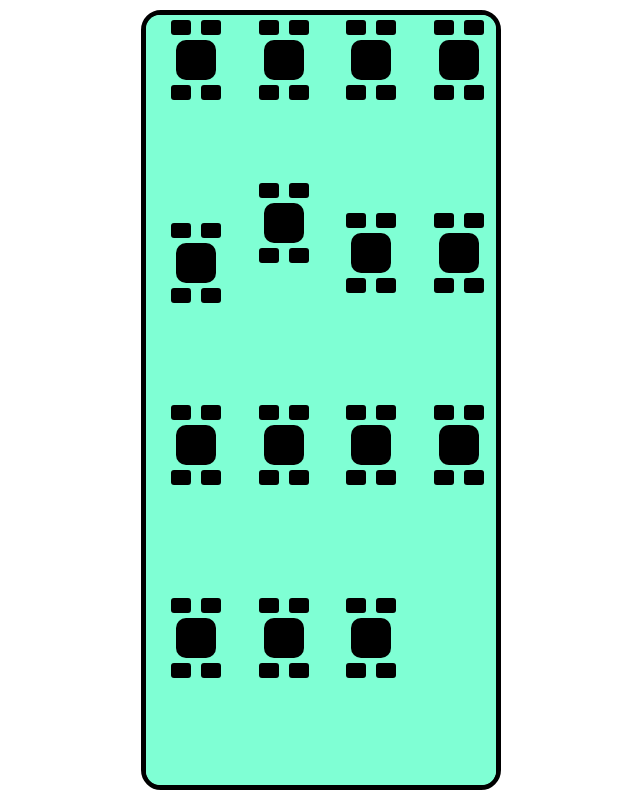
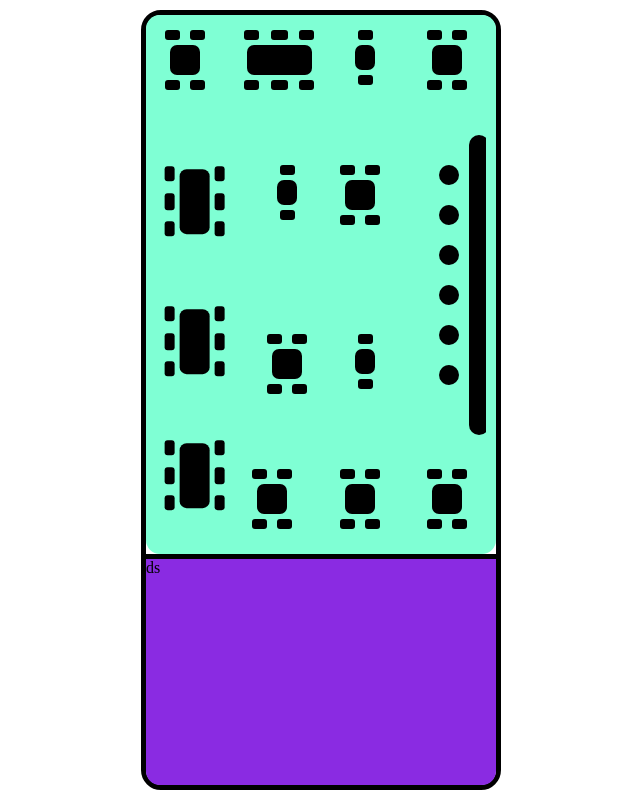
Before and after one commit to John-Paul-Larkin/kitchenpos, a React (Create React App) app: page / in a window 1280 px wide. Shown: the whole page, without its empty margins (319-959 px from the left). Built offline with nearby package versions, Linux system fonts and the light colour scheme.

Commit message:
floor plan / bar

```diff
--- a/src/components/Floorplan.tsx
+++ b/src/components/Floorplan.tsx
@@ -1,193 +1,198 @@
 import styles from "../styles/FloorPlan.module.css";
 
-export default function Floorplan({setisShowFloorPlan}:{setisShowFloorPlan:React.Dispatch<React.SetStateAction<boolean>>}) {
+export default function Floorplan({ setisShowFloorPlan }: { setisShowFloorPlan: React.Dispatch<React.SetStateAction<boolean>> }) {
   return (
-    <div className={styles["floor-plan"]} onClick={()=>setisShowFloorPlan(cur=>!cur)}>
-      <span className={styles['table-1']}>
-        <svg width="80" height="90">
-          {/* table */}
-          <rect width="40" height="40" style={{ fill: "black" }} rx="10" x="30" y="25" />
+    <>
+      <div className={styles["floor-plan"]} onClick={() => setisShowFloorPlan((cur) => !cur)}>
+        {/*4 seat table */}
+        <span className={styles["table-1"]}>
+          <svg width="70" height="90">
+            <rect width="30" height="30" style={{ fill: "black" }} rx="7" x="15" y="25" />
 
-          <rect width="20" height="15" style={{ fill: "black" }} rx="3" x="55" y="5" />
-          <rect width="20" height="15" style={{ fill: "black" }} rx="3" x="25" y="5" />
-          <rect width="20" height="15" style={{ fill: "black" }} rx="3" x="55" y="70" />
-          <rect width="20" height="15" style={{ fill: "black" }} rx="3" x="25" y="70" />
-        </svg>
-
-      </span>
-
-      <span className={styles['table-2']}>
-        <svg width="80" height="90">
-          {/* table */}
-          <rect width="40" height="40" style={{ fill: "black" }} rx="10" x="30" y="25" />
-
-          <rect width="20" height="15" style={{ fill: "black" }} rx="3" x="55" y="5" />
-          <rect width="20" height="15" style={{ fill: "black" }} rx="3" x="25" y="5" />
-          <rect width="20" height="15" style={{ fill: "black" }} rx="3" x="55" y="70" />
-          <rect width="20" height="15" style={{ fill: "black" }} rx="3" x="25" y="70" />
-        </svg>
-      </span>
-      <span className={styles['table-3']}>
-        <svg width="80" height="90">
-          {/* table */}
-          <rect width="40" height="40" style={{ fill: "black" }} rx="10" x="30" y="25" />
-
-          <rect width="20" height="15" style={{ fill: "black" }} rx="3" x="55" y="5" />
-          <rect width="20" height="15" style={{ fill: "black" }} rx="3" x="25" y="5" />
-          <rect width="20" height="15" style={{ fill: "black" }} rx="3" x="55" y="70" />
-          <rect width="20" height="15" style={{ fill: "black" }} rx="3" x="25" y="70" />
-        </svg>
-      </span>
-      <span className={styles['table-4']}>
-        <svg width="80" height="90">
-          {/* table */}
-          <rect width="40" height="40" style={{ fill: "black" }} rx="10" x="30" y="25" />
-
-          <rect width="20" height="15" style={{ fill: "black" }} rx="3" x="55" y="5" />
-          <rect width="20" height="15" style={{ fill: "black" }} rx="3" x="25" y="5" />
-          <rect width="20" height="15" style={{ fill: "black" }} rx="3" x="55" y="70" />
-          <rect width="20" height="15" style={{ fill: "black" }} rx="3" x="25" y="70" />
-        </svg>
-      </span>
-      <span className={styles['table-5']}>
-        <svg width="80" height="90">
-          {/* table */}
-          <rect width="40" height="40" style={{ fill: "black" }} rx="10" x="30" y="25" />
-
-          <rect width="20" height="15" style={{ fill: "black" }} rx="3" x="55" y="5" />
-          <rect width="20" height="15" style={{ fill: "black" }} rx="3" x="25" y="5" />
-          <rect width="20" height="15" style={{ fill: "black" }} rx="3" x="55" y="70" />
-          <rect width="20" height="15" style={{ fill: "black" }} rx="3" x="25" y="70" />
+            <rect width="15" height="10" style={{ fill: "black" }} rx="3" x="35" y="10" />
+            <rect width="15" height="10" style={{ fill: "black" }} rx="3" x="10" y="10" />
+            <rect width="15" height="10" style={{ fill: "black" }} rx="3" x="35" y="60" />
+            <rect width="15" height="10" style={{ fill: "black" }} rx="3" x="10" y="60" />
           </svg>
         </span>
 
-      <span className={styles['table-6']}>
-        <svg width="80" height="90">
-          {/* table */}
-          <rect width="40" height="40" style={{ fill: "black" }} rx="10" x="30" y="25" />
+        {/*6 seat table */}
+        <span className={styles["table-2"]}>
+          <svg width="90" height="90">
+            <rect width="65" height="30" style={{ fill: "black" }} rx="7" x="13" y="25" />
 
-          <rect width="20" height="15" style={{ fill: "black" }} rx="3" x="55" y="5" />
-          <rect width="20" height="15" style={{ fill: "black" }} rx="3" x="25" y="5" />
-          <rect width="20" height="15" style={{ fill: "black" }} rx="3" x="55" y="70" />
-          <rect width="20" height="15" style={{ fill: "black" }} rx="3" x="25" y="70" />
+            <rect width="15" height="10" style={{ fill: "black" }} rx="3" x="10" y="10" />
+            <rect width="17" height="10" style={{ fill: "black" }} rx="3" x="37" y="10" />
+            <rect width="15" height="10" style={{ fill: "black" }} rx="3" x="65" y="10" />
+
+            <rect width="15" height="10" style={{ fill: "black" }} rx="3" x="10" y="60" />
+            <rect width="17" height="10" style={{ fill: "black" }} rx="3" x="37" y="60" />
+            <rect width="15" height="10" style={{ fill: "black" }} rx="3" x="65" y="60" />
           </svg>
         </span>
 
-      <span className={styles['table-7']}>
-        <svg width="80" height="90">
-          {/* table */}
-          <rect width="40" height="40" style={{ fill: "black" }} rx="10" x="30" y="25" />
+        {/*2 seat table */}
+        <span className={styles["table-3"]}>
+          <svg width="50" height="90">
+            <rect width="20" height="25" style={{ fill: "black" }} rx="7" x="15" y="25" />
 
-          <rect width="20" height="15" style={{ fill: "black" }} rx="3" x="55" y="5" />
-          <rect width="20" height="15" style={{ fill: "black" }} rx="3" x="25" y="5" />
-          <rect width="20" height="15" style={{ fill: "black" }} rx="3" x="55" y="70" />
-          <rect width="20" height="15" style={{ fill: "black" }} rx="3" x="25" y="70" />
-        </svg>
-      </span>
-      <span className={styles['table-8']}>
-        <svg width="80" height="90">
-          {/* table */}
-          <rect width="40" height="40" style={{ fill: "black" }} rx="10" x="30" y="25" />
-
-          <rect width="20" height="15" style={{ fill: "black" }} rx="3" x="55" y="5" />
-          <rect width="20" height="15" style={{ fill: "black" }} rx="3" x="25" y="5" />
-          <rect width="20" height="15" style={{ fill: "black" }} rx="3" x="55" y="70" />
-          <rect width="20" height="15" style={{ fill: "black" }} rx="3" x="25" y="70" />
-        </svg>
-      </span>
-      <span className={styles['table-9']}>
-        <svg width="80" height="90">
-          {/* table */}
-          <rect width="40" height="40" style={{ fill: "black" }} rx="10" x="30" y="25" />
-
-          <rect width="20" height="15" style={{ fill: "black" }} rx="3" x="55" y="5" />
-          <rect width="20" height="15" style={{ fill: "black" }} rx="3" x="25" y="5" />
-          <rect width="20" height="15" style={{ fill: "black" }} rx="3" x="55" y="70" />
-          <rect width="20" height="15" style={{ fill: "black" }} rx="3" x="25" y="70" />
-        </svg>
-      </span>
-      <span className={styles['table-10']}>
-        <svg width="80" height="90">
-          {/* table */}
-          <rect width="40" height="40" style={{ fill: "black" }} rx="10" x="30" y="25" />
-
-          <rect width="20" height="15" style={{ fill: "black" }} rx="3" x="55" y="5" />
-          <rect width="20" height="15" style={{ fill: "black" }} rx="3" x="25" y="5" />
-          <rect width="20" height="15" style={{ fill: "black" }} rx="3" x="55" y="70" />
-          <rect width="20" height="15" style={{ fill: "black" }} rx="3" x="25" y="70" />
-        </svg>
-      </span>
-      <span className={styles['table-11']}>
-        <svg width="80" height="90">
-          {/* table */}
-          <rect width="40" height="40" style={{ fill: "black" }} rx="10" x="30" y="25" />
-
-          <rect width="20" height="15" style={{ fill: "black" }} rx="3" x="55" y="5" />
-          <rect width="20" height="15" style={{ fill: "black" }} rx="3" x="25" y="5" />
-          <rect width="20" height="15" style={{ fill: "black" }} rx="3" x="55" y="70" />
-          <rect width="20" height="15" style={{ fill: "black" }} rx="3" x="25" y="70" />
+            <rect width="15" height="10" style={{ fill: "black" }} rx="3" x="18" y="10" />
+            <rect width="15" height="10" style={{ fill: "black" }} rx="3" x="18" y="55" />
           </svg>
         </span>
 
-      <span className={styles['table-12']}>
-        <svg width="80" height="90">
-          {/* table */}
-          <rect width="40" height="40" style={{ fill: "black" }} rx="10" x="30" y="25" />
+        {/*4 seat table */}
+        <span className={styles["table-4"]}>
+          <svg width="70" height="90">
+            <rect width="30" height="30" style={{ fill: "black" }} rx="7" x="15" y="25" />
 
-          <rect width="20" height="15" style={{ fill: "black" }} rx="3" x="55" y="5" />
-          <rect width="20" height="15" style={{ fill: "black" }} rx="3" x="25" y="5" />
-          <rect width="20" height="15" style={{ fill: "black" }} rx="3" x="55" y="70" />
-          <rect width="20" height="15" style={{ fill: "black" }} rx="3" x="25" y="70" />
+            <rect width="15" height="10" style={{ fill: "black" }} rx="3" x="35" y="10" />
+            <rect width="15" height="10" style={{ fill: "black" }} rx="3" x="10" y="10" />
+            <rect width="15" height="10" style={{ fill: "black" }} rx="3" x="35" y="60" />
+            <rect width="15" height="10" style={{ fill: "black" }} rx="3" x="10" y="60" />
           </svg>
         </span>
-      <span className={styles['table-13']}>
-        <svg width="80" height="90">
-          {/* table */}
-          <rect width="40" height="40" style={{ fill: "black" }} rx="10" x="30" y="25" />
 
-          <rect width="20" height="15" style={{ fill: "black" }} rx="3" x="55" y="5" />
-          <rect width="20" height="15" style={{ fill: "black" }} rx="3" x="25" y="5" />
-          <rect width="20" height="15" style={{ fill: "black" }} rx="3" x="55" y="70" />
-          <rect width="20" height="15" style={{ fill: "black" }} rx="3" x="25" y="70" />
+        {/*6 seat table */}
+        <span className={styles["table-5"]}>
+          <svg width="90" height="90">
+            <rect width="65" height="30" style={{ fill: "black" }} rx="7" x="13" y="25" />
+
+            <rect width="15" height="10" style={{ fill: "black" }} rx="3" x="10" y="10" />
+            <rect width="17" height="10" style={{ fill: "black" }} rx="3" x="37" y="10" />
+            <rect width="15" height="10" style={{ fill: "black" }} rx="3" x="65" y="10" />
+
+            <rect width="15" height="10" style={{ fill: "black" }} rx="3" x="10" y="60" />
+            <rect width="17" height="10" style={{ fill: "black" }} rx="3" x="37" y="60" />
+            <rect width="15" height="10" style={{ fill: "black" }} rx="3" x="65" y="60" />
           </svg>
         </span>
-      <span className={styles['table-14']}>
-        <svg width="80" height="90">
-          {/* table */}
-          <rect width="40" height="40" style={{ fill: "black" }} rx="10" x="30" y="25" />
 
-          <rect width="20" height="15" style={{ fill: "black" }} rx="3" x="55" y="5" />
-          <rect width="20" height="15" style={{ fill: "black" }} rx="3" x="25" y="5" />
-          <rect width="20" height="15" style={{ fill: "black" }} rx="3" x="55" y="70" />
-          <rect width="20" height="15" style={{ fill: "black" }} rx="3" x="25" y="70" />
+        {/*2 seat table */}
+        <span className={styles["table-6"]}>
+          <svg width="50" height="90">
+            <rect width="20" height="25" style={{ fill: "black" }} rx="7" x="15" y="25" />
+
+            <rect width="15" height="10" style={{ fill: "black" }} rx="3" x="18" y="10" />
+            <rect width="15" height="10" style={{ fill: "black" }} rx="3" x="18" y="55" />
           </svg>
         </span>
-      <span className={styles['table-15']}>
-        <svg width="80" height="90">
-          {/* table */}
-          <rect width="40" height="40" style={{ fill: "black" }} rx="10" x="30" y="25" />
 
-          <rect width="20" height="15" style={{ fill: "black" }} rx="3" x="55" y="5" />
-          <rect width="20" height="15" style={{ fill: "black" }} rx="3" x="25" y="5" />
-          <rect width="20" height="15" style={{ fill: "black" }} rx="3" x="55" y="70" />
-          <rect width="20" height="15" style={{ fill: "black" }} rx="3" x="25" y="70" />
+        {/*4 seat table */}
+        <span className={styles["table-7"]}>
+          <svg width="70" height="90">
+            <rect width="30" height="30" style={{ fill: "black" }} rx="7" x="15" y="25" />
+
+            <rect width="15" height="10" style={{ fill: "black" }} rx="3" x="35" y="10" />
+            <rect width="15" height="10" style={{ fill: "black" }} rx="3" x="10" y="10" />
+            <rect width="15" height="10" style={{ fill: "black" }} rx="3" x="35" y="60" />
+            <rect width="15" height="10" style={{ fill: "black" }} rx="3" x="10" y="60" />
+          </svg>
+        </span>
+
+        {/* bar and stools */}
+        <span className={styles["bar"]}>
+          <svg height="320" width="150">
+            <g fill="none" stroke="black" stroke-width="20">
+              <path stroke-linecap="round" d="M80 20 80 300" />
+              <circle cx="50" cy="50" r="5" stroke="black" stroke-width="10" fill="black" />
+              <circle cx="50" cy="90" r="5" stroke="black" stroke-width="10" fill="black" />
+              <circle cx="50" cy="130" r="5" stroke="black" stroke-width="10" fill="black" />
+              <circle cx="50" cy="170" r="5" stroke="black" stroke-width="10" fill="black" />
+              <circle cx="50" cy="210" r="5" stroke="black" stroke-width="10" fill="black" />
+              <circle cx="50" cy="250" r="5" stroke="black" stroke-width="10" fill="black" />
+            </g>
+          </svg>
+        </span>
+
+        {/*6 seat table */}
+        <span className={styles["table-8"]}>
+          <svg width="90" height="90">
+            <rect width="65" height="30" style={{ fill: "black" }} rx="7" x="13" y="25" />
+
+            <rect width="15" height="10" style={{ fill: "black" }} rx="3" x="10" y="10" />
+            <rect width="17" height="10" style={{ fill: "black" }} rx="3" x="37" y="10" />
+            <rect width="15" height="10" style={{ fill: "black" }} rx="3" x="65" y="10" />
+
+            <rect width="15" height="10" style={{ fill: "black" }} rx="3" x="10" y="60" />
+            <rect width="17" height="10" style={{ fill: "black" }} rx="3" x="37" y="60" />
+            <rect width="15" height="10" style={{ fill: "black" }} rx="3" x="65" y="60" />
+          </svg>
+        </span>
+
+        {/*4 seat table */}
+        <span className={styles["table-9"]}>
+          <svg width="70" height="90">
+            <rect width="30" height="30" style={{ fill: "black" }} rx="7" x="15" y="25" />
+
+            <rect width="15" height="10" style={{ fill: "black" }} rx="3" x="35" y="10" />
+            <rect width="15" height="10" style={{ fill: "black" }} rx="3" x="10" y="10" />
+            <rect width="15" height="10" style={{ fill: "black" }} rx="3" x="35" y="60" />
+            <rect width="15" height="10" style={{ fill: "black" }} rx="3" x="10" y="60" />
+          </svg>
+        </span>
+        {/*2 seat table */}
+        <span className={styles["table-10"]}>
+          <svg width="50" height="90">
+            <rect width="20" height="25" style={{ fill: "black" }} rx="7" x="15" y="25" />
+
+            <rect width="15" height="10" style={{ fill: "black" }} rx="3" x="18" y="10" />
+            <rect width="15" height="10" style={{ fill: "black" }} rx="3" x="18" y="55" />
+          </svg>
+        </span>
+
+           {/*6 seat table */}
+           <span className={styles["table-11"]}>
+          <svg width="90" height="90">
+            <rect width="65" height="30" style={{ fill: "black" }} rx="7" x="13" y="25" />
+
+            <rect width="15" height="10" style={{ fill: "black" }} rx="3" x="10" y="10" />
+            <rect width="17" height="10" style={{ fill: "black" }} rx="3" x="37" y="10" />
+            <rect width="15" height="10" style={{ fill: "black" }} rx="3" x="65" y="10" />
+
+            <rect width="15" height="10" style={{ fill: "black" }} rx="3" x="10" y="60" />
+            <rect width="17" height="10" style={{ fill: "black" }} rx="3" x="37" y="60" />
+            <rect width="15" height="10" style={{ fill: "black" }} rx="3" x="65" y="60" />
           </svg>
         </span>
 
 
+        {/*4 seat table */}
+        <span className={styles["table-12"]}>
+          <svg width="70" height="90">
+            <rect width="30" height="30" style={{ fill: "black" }} rx="7" x="15" y="25" />
 
-      {/* <div>
-        <svg viewBox="0 0 900 900">
-          <rect width="300" height="150" style={{ fill: "black" }} rx="20" x="0" y="0" />
+            <rect width="15" height="10" style={{ fill: "black" }} rx="3" x="35" y="10" />
+            <rect width="15" height="10" style={{ fill: "black" }} rx="3" x="10" y="10" />
+            <rect width="15" height="10" style={{ fill: "black" }} rx="3" x="35" y="60" />
+            <rect width="15" height="10" style={{ fill: "black" }} rx="3" x="10" y="60" />
           </svg>
-      </div> */}
+        </span>
+        {/*4 seat table */}
+        <span className={styles["table-13"]}>
+          <svg width="70" height="90">
+            <rect width="30" height="30" style={{ fill: "black" }} rx="7" x="15" y="25" />
 
+            <rect width="15" height="10" style={{ fill: "black" }} rx="3" x="35" y="10" />
+            <rect width="15" height="10" style={{ fill: "black" }} rx="3" x="10" y="10" />
+            <rect width="15" height="10" style={{ fill: "black" }} rx="3" x="35" y="60" />
+            <rect width="15" height="10" style={{ fill: "black" }} rx="3" x="10" y="60" />
+          </svg>
+        </span>
+    {/*4 seat table */}
+    <span className={styles["table-14"]}>
+          <svg width="70" height="90">
+            <rect width="30" height="30" style={{ fill: "black" }} rx="7" x="15" y="25" />
 
-
-
-
-
+            <rect width="15" height="10" style={{ fill: "black" }} rx="3" x="35" y="10" />
+            <rect width="15" height="10" style={{ fill: "black" }} rx="3" x="10" y="10" />
+            <rect width="15" height="10" style={{ fill: "black" }} rx="3" x="35" y="60" />
+            <rect width="15" height="10" style={{ fill: "black" }} rx="3" x="10" y="60" />
+          </svg>
+        </span>
 
       </div>
+      <div className={styles["footer-info"]}>ds</div>
+    </>
   );
 }
--- a/src/components/TableNumberSelect.tsx
+++ b/src/components/TableNumberSelect.tsx
@@ -13,7 +13,7 @@ export default function TableNumberSelect({
 
   return (
     <form>
-      <label htmlFor="cars">Table number:</label>
+      <label className={styles['table-number']} htmlFor="cars">Table number:</label>
       <select value={tableNumber} className={styles["table-select"]} onChange={(e) => handleSelectChange(e)}>
         <option value="1">1</option>
         <option value="2">2</option>
--- a/src/styles/FloorPlan.module.css
+++ b/src/styles/FloorPlan.module.css
@@ -1,59 +1,58 @@
 .floor-plan {
-    width:100%;
-    height: 100%;
-    background-color: aquamarine;
-    border-radius: 14px;
-    display: grid;
-    grid-template-columns: repeat(4, 25%);
+  width: 100%;
+  height: 70%;
+  background-color: aquamarine;
+  border-radius: 14px;
+  display: grid;
+  grid-template-columns: repeat(4, 25%);
+}
+
+span {
+  display: flex;
+  align-items: center;
+  justify-content: center;
+}
+
+.bar {
+  grid-row-start: span 2;
+  position: relative;
+  left: -10px;
+}
 
 
-}
-
-.table-1 {
-    position: relative;
-    top:0px;
-    transform: rotate(0deg);
-}
-
-.table-2 {
-    position: relative;
-    top:0px;
-}
-
-.table-3 {
-    position: relative;
-    top:0px;
-}
-
-.table-4 {
-    position: relative;
-    top:0px;
-}
 .table-5 {
     position: relative;
-    top:10px;
+    transform: rotate(90deg);
 }
-
 .table-6 {
     position: relative;
-    top:-30px;
-}
-
-.table-7 {
-    position: relative;
-    top:0px;
+    left:10px;
 }
 
 .table-8 {
-    position: relative;
-    top:0px;
+  position: relative;
+  transform: rotate(90deg);
+  top:-30px;
 }
+
 .table-9 {
     position: relative;
-    top:0px;
+   left:15px;
+  }
+
+  .table-11 {
+    position: relative;
+  transform: rotate(90deg);
+  top:-30px;
+
+
+  }
+
+
+.footer-info {
+    background-color: blueviolet;
+    height: 30%;
+  border-radius: 0 0 14px 14px;
+  border-top: 5px solid black;
+
 }
-
-.table-10 {
-    position: relative;
-    top:0px;
-}
--- a/src/styles/OrderScreen.module.css
+++ b/src/styles/OrderScreen.module.css
@@ -123,3 +123,8 @@ span {
   margin: 5px;
   padding-right: 10px;
 }
+
+.table-number {
+  font-size: .6em;
+
+}
```
Lines whose indentation alone changed are shown as unchanged.
